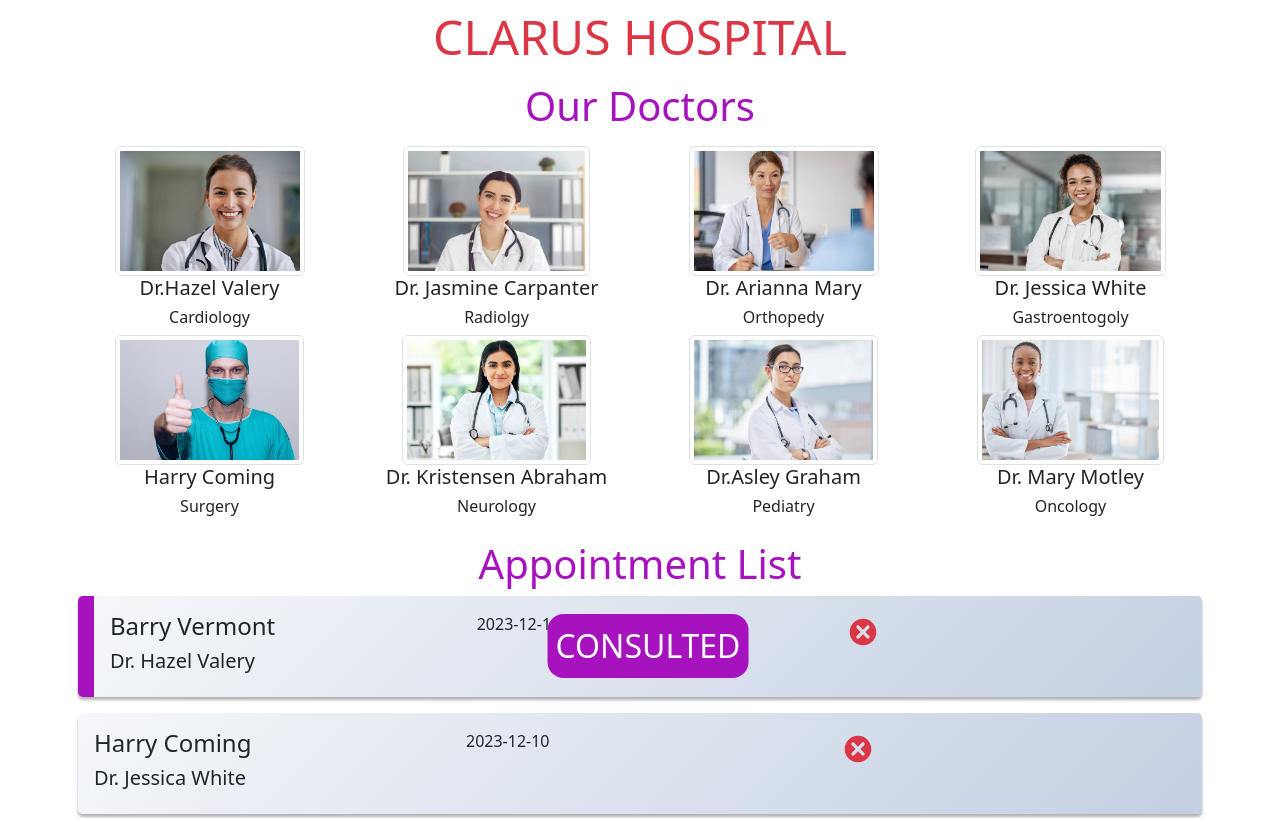
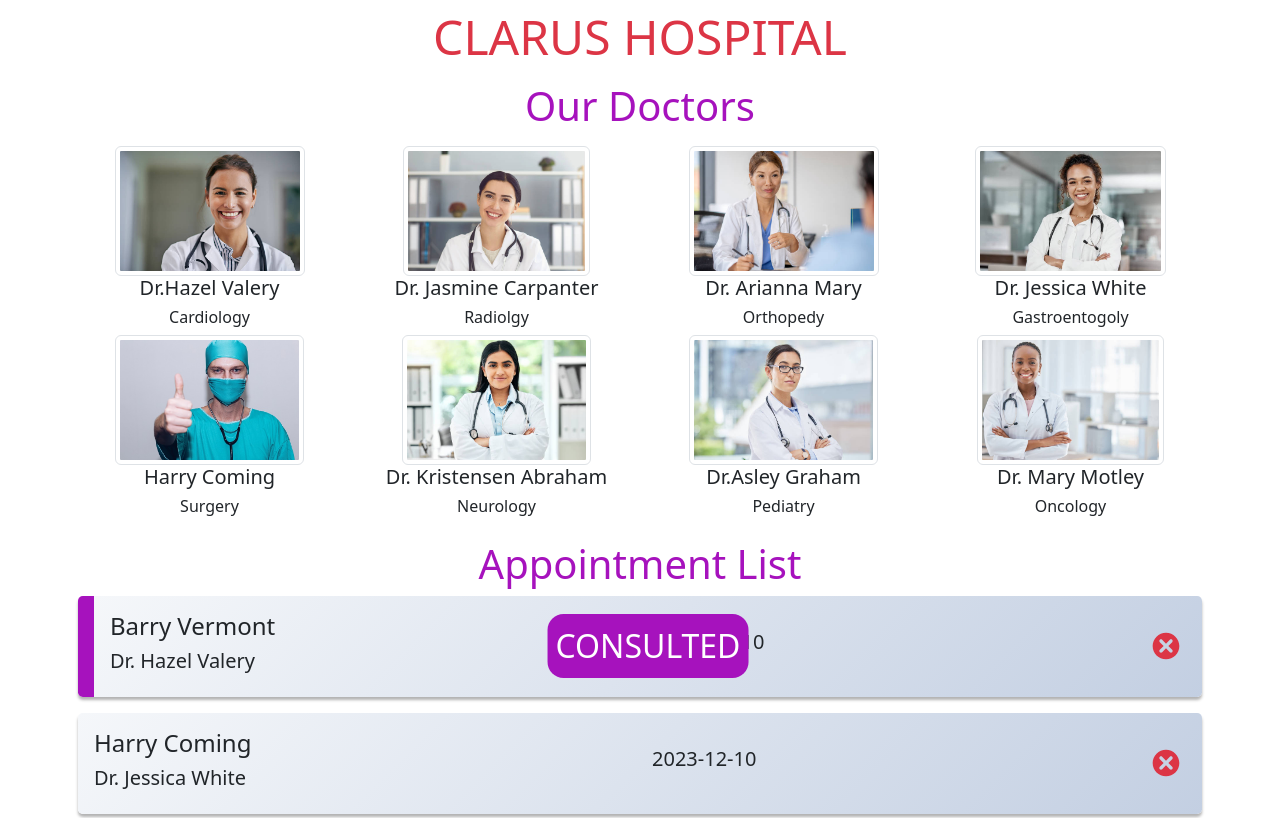
Before and after one commit to Kadir-Zeren/react-recap-9, a React (Create React App) app: page / in a window 1280 px wide. Shown: the top 818 px of the page. Built offline with nearby package versions, Linux system fonts and the light colour scheme.

Commit message:
style:app card

```diff
--- a/src/components/AppointmentList.jsx
+++ b/src/components/AppointmentList.jsx
@@ -16,14 +16,16 @@
           key={id}
           className={consulted ? "appointments consulted" : "appointments"}
         >
-          <Row>
-            <Col>
+          <Row className="justify-content-between align-items-center">
+            <Col xs={12} sm={12} md={6}>
               <h4>{patient}</h4>
               <h5>{doctor}</h5>
             </Col>
-            <Col>{day}</Col>
             <Col>
-              <TiDelete className="text-danger fs-1" />
+              <h5>{day}</h5>
+            </Col>
+            <Col className="text-end">
+              <TiDelete className="text-danger fs-1 " />
             </Col>
           </Row>
         </div>
```
